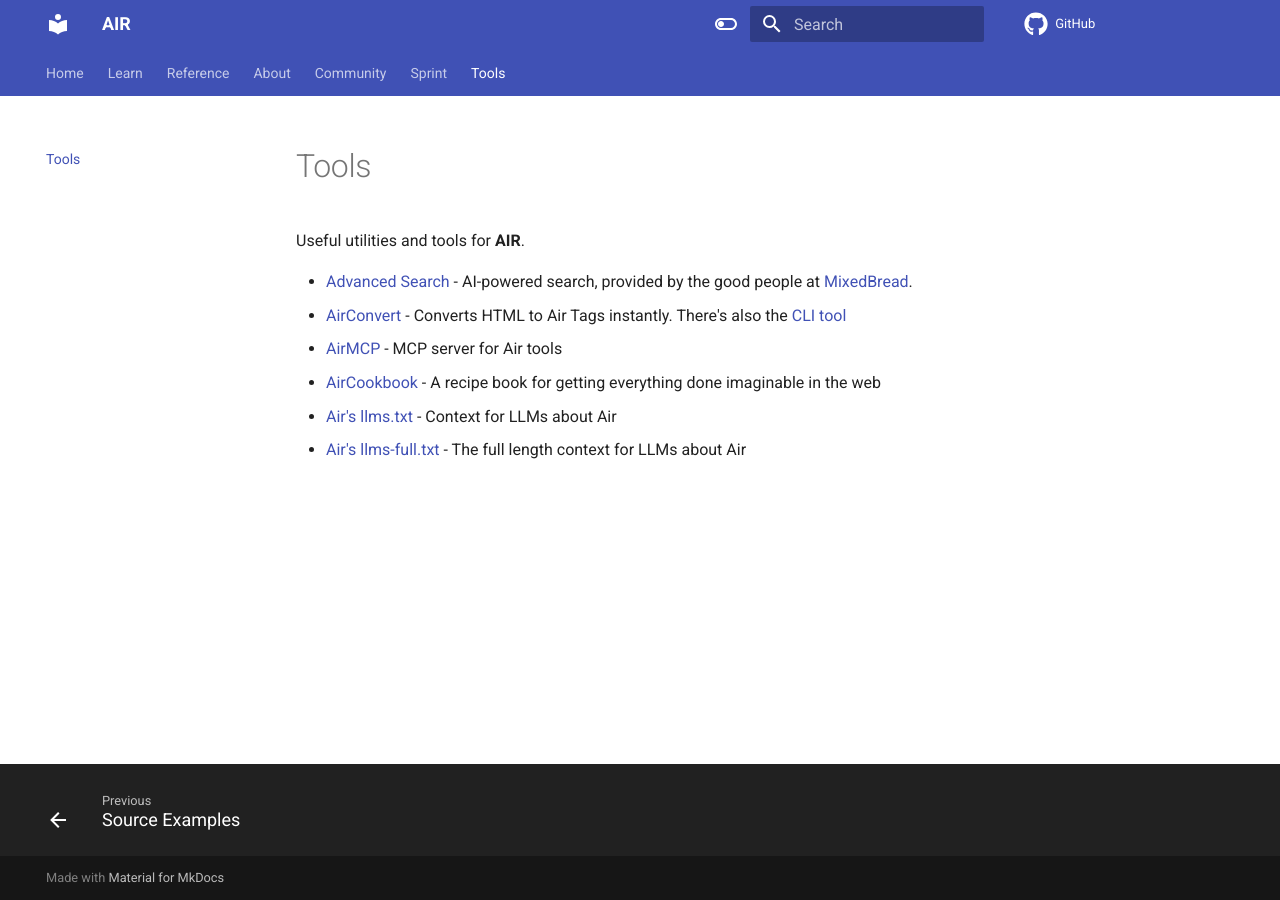
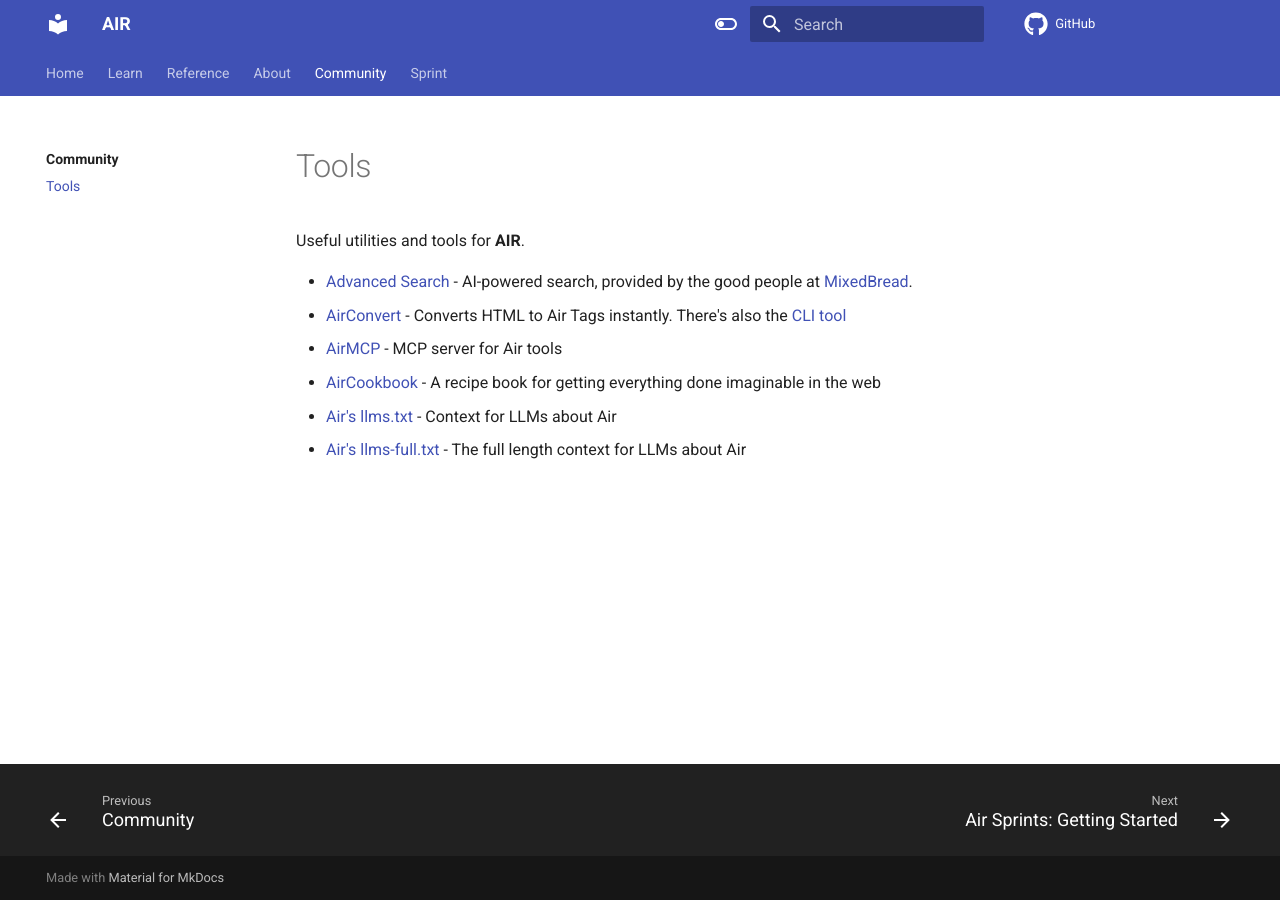
Before and after one commit to feldroy/air, an MkDocs documentation site: the page built from docs/community/tools.md, in a window 1280 px wide. Built offline with MkDocs 1.6.1 and Material for MkDocs 9.7.7, drawn with Linux system fonts in a browser that asks for light colours; comment, search, counter and statistics services are not loaded.

Commit message:
Move tools documentation under community section
Relocated tools.md to docs/community/tools.md and updated all references in navigation and links. Added a link to Tools in the community index page for better discoverability and adjusted internal links for correctness.

```diff
--- a/docs/tools.md
+++ b/docs/community/tools.md
@@ -5,6 +5,6 @@ Useful utilities and tools for **AIR**.
 - [Advanced Search](https://airbread.fastapicloud.dev) - AI-powered search, provided by the good people at [MixedBread](https://www.mixedbread.com/).
 - [AirConvert](https://airconvert.fastapicloud.dev) - Converts HTML to Air Tags instantly. There's also the [CLI tool](https://github.com/feldroy/airconvert)
 - [AirMCP](https://airmcp.fastapicloud.dev/) - MCP server for Air tools
-- [AirCookbook](learn/cookbook/index.md) - A recipe book for getting everything done imaginable in the web
+- [AirCookbook](../learn/cookbook/index.md) - A recipe book for getting everything done imaginable in the web
 - [Air's llms.txt](https://feldroy.github.io/air/llms.txt) - Context for LLMs about Air
 - [Air's llms-full.txt](https://feldroy.github.io/air/llms-full.txt) - The full length context for LLMs about Air
--- a/mkdocs.yaml
+++ b/mkdocs.yaml
@@ -60,13 +60,13 @@ nav:
     - about/story.md
     - about/roadmap.md
 
-  - Community: community/index.md
+  - Community:
+    - community/index.md
+    - Tools: community/tools.md
 
   - Sprint:
     - sprint/index.md
     - Source Examples: sprint/src_examples.md
-
-  - Tools: tools.md
 
 theme:
   name: material
@@ -134,6 +134,7 @@ plugins:
         'about/alternatives.md': 'about/inspirations.md'
         'roadmap.md': 'about/roadmap.md'
         'why.md': 'about/why.md'
+        'tools.md': 'community/tools.md'
   - llmstxt:
       markdown_description: "Air is a Python web framework that provides a friendly layer over FastAPI for building modern web applications that combine beautiful HTML pages with powerful REST APIs."
       full_output: llms-full.txt
@@ -150,4 +151,4 @@ plugins:
         - api/*.md
         - api/tags/*.md
         - api/svg/*.md
-        - tools.md
+        - community/tools.md
```
Also changed, not shown: docs/community/index.md (+2 -0 lines).
